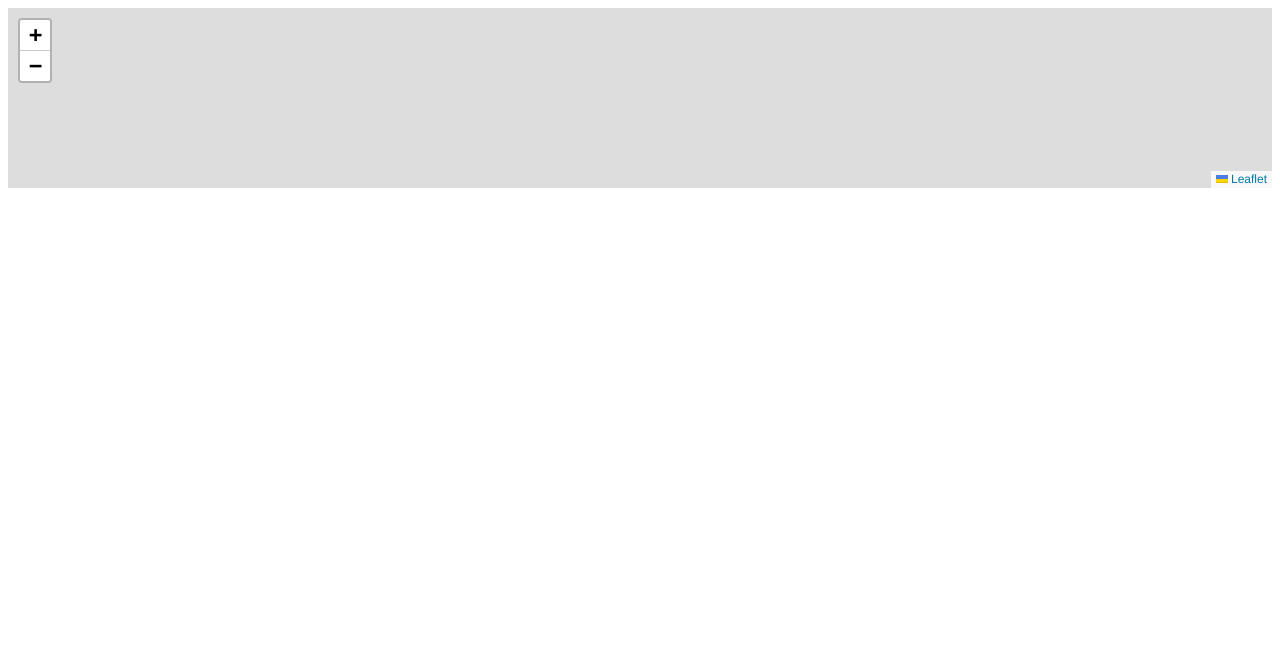
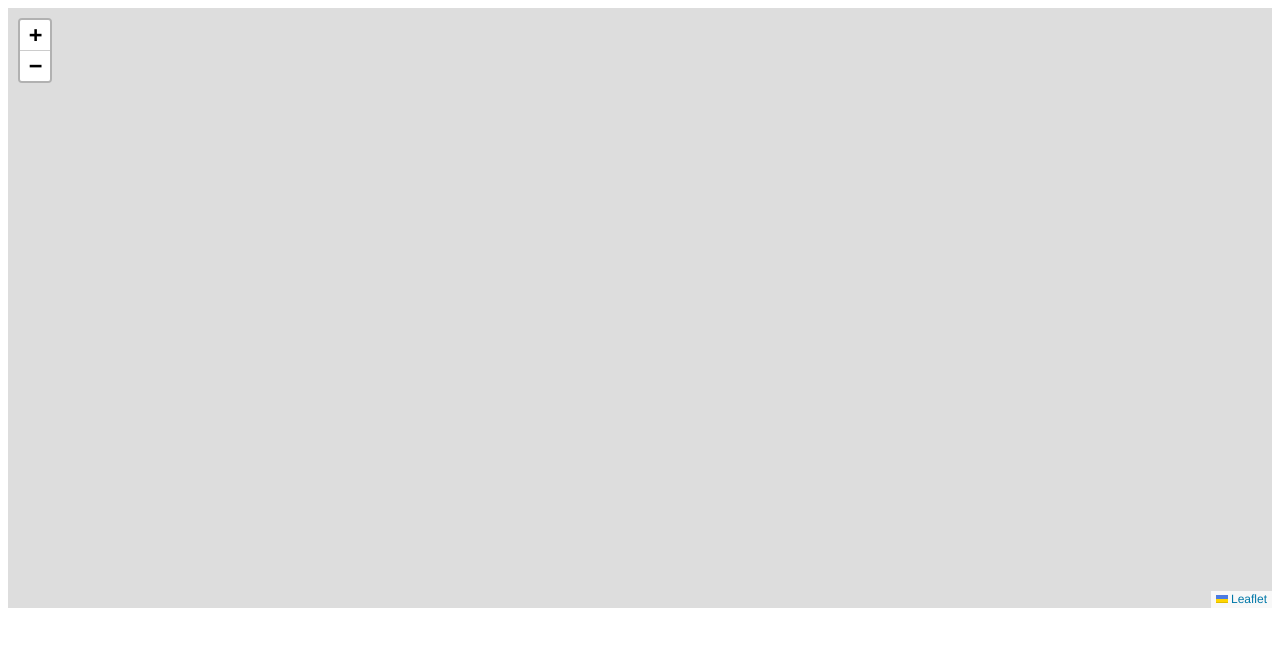
Before and after one commit to marc-bouvier/leaflet, a plain HTML site: page index.html in a window 1280 px wide. Drawn offline with nearby package versions, Linux system fonts and the light colour scheme.

Commit message:
Update index.html

```diff
--- a/index.html
+++ b/index.html
@@ -7,7 +7,7 @@
     integrity="sha512-/Nsx9X4HebavoBvEBuyp3I7od5tA0UzAxs+j83KgC8PU0kgB4XiK4Lfe4y4cgBtaRJQEIFCW+oC506aPT2L1zw=="
     crossorigin=""></script>
     <style>
-      #mapid { height: 180px; }
+      #mapid { height: 600px; }
     </style>
 </head>
 <body>
```
